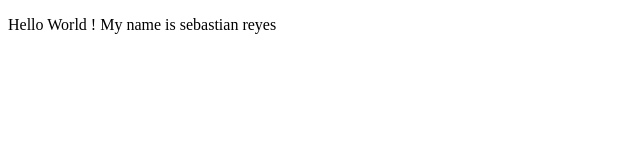
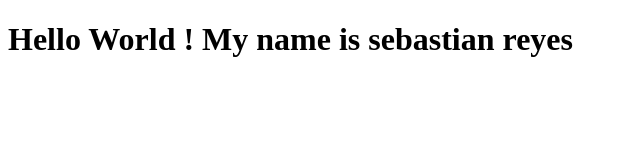
Before and after one commit to Sebastiannadir/capstone, a plain HTML site: page Deploy-containers-pipeline/index.html in a window 1280 px wide. Shown: the whole page, without its empty margins (0-640 px from the left). Drawn offline with Linux system fonts and the light colour scheme.

Commit message:
final push

```diff
--- a/Deploy-containers-pipeline/index.html
+++ b/Deploy-containers-pipeline/index.html
@@ -4,6 +4,7 @@
 	<title>Udacity Cloud DevOps Engineer Nanodegree Program</title>
 </head>
 <body>
-	<p>Hello World ! My name is sebastian reyes </p>
+
+	<h1>Hello World ! My name is sebastian reyes </h2>
 </body>
 </html>
```
